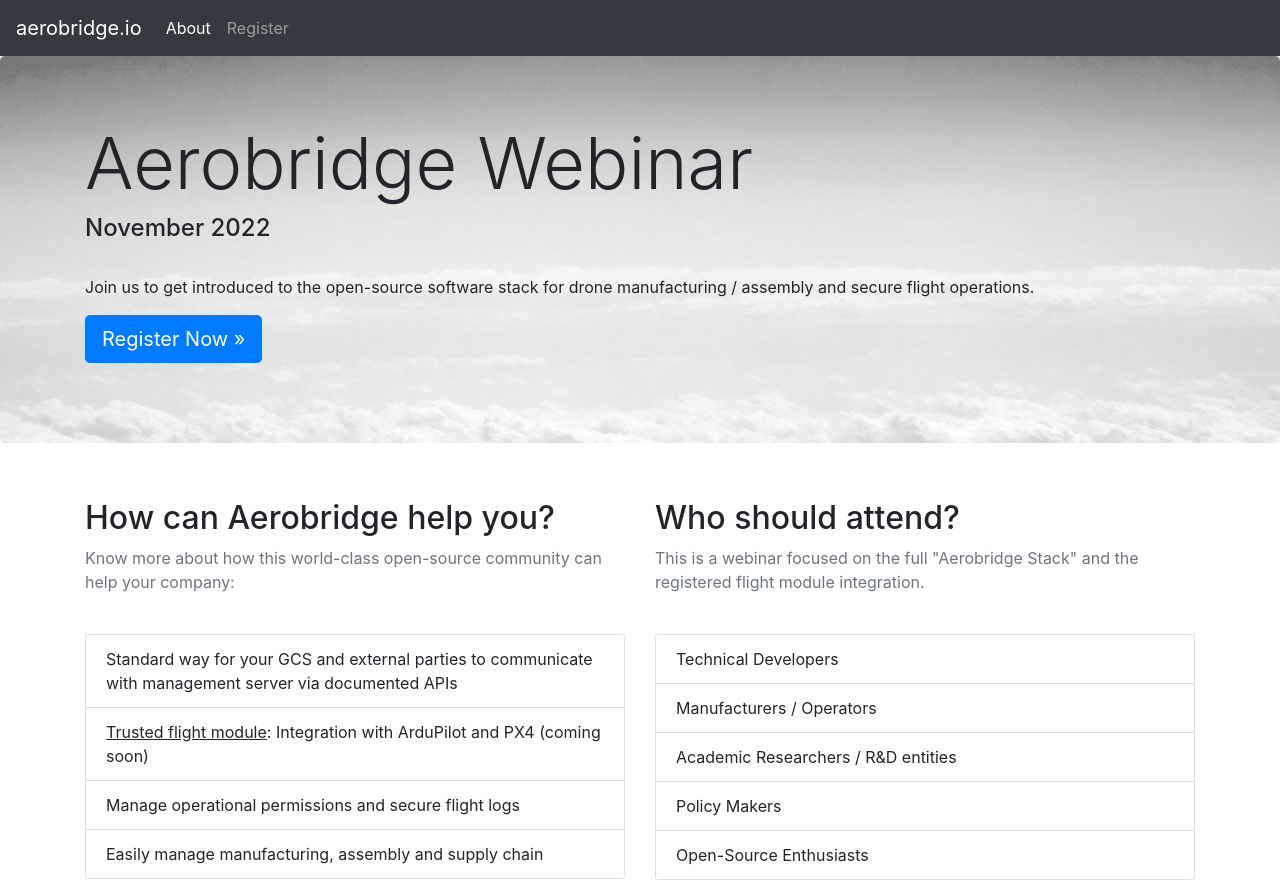
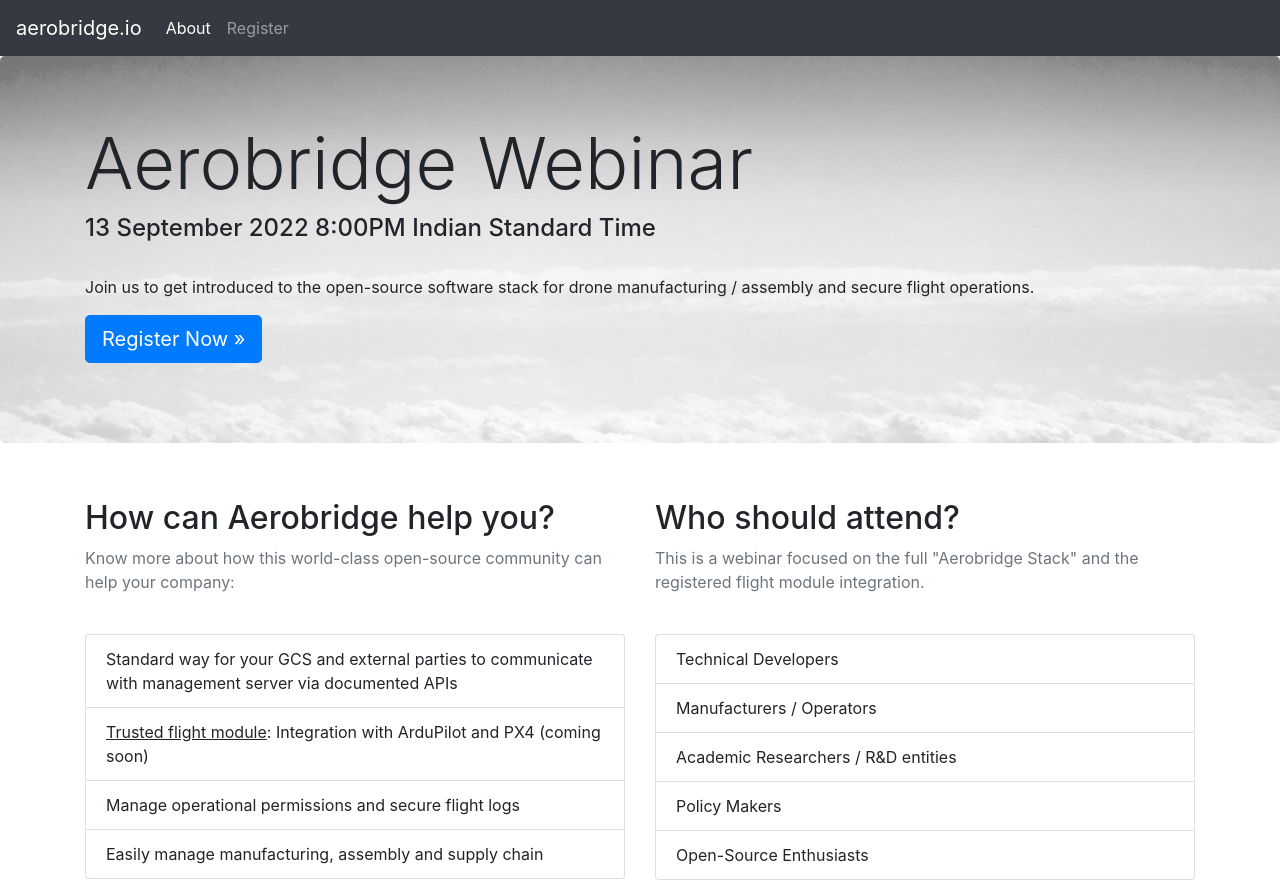
Before and after one commit to openskies-sh/aerobridge-webinar, a plain HTML site: page index.html in a window 1280 px wide. Shown: the top 883 px of the page. Drawn offline with Linux system fonts and the light colour scheme.

Commit message:
Update index.html

```diff
--- a/index.html
+++ b/index.html
@@ -64,7 +64,7 @@
   <div class="jumbotron">
     <div class="container">
       <h1 class="display-3">Aerobridge Webinar</h1>
-      <h4>November 2022</h4><br>
+      <h4>13 September 2022 8:00PM Indian Standard Time</h4><br>
       <p>Join us to get introduced to the open-source software stack for drone manufacturing / assembly and secure flight operations.</p>
       <p><a class="btn btn-primary btn-lg" href="#registration" role="button">Register Now &raquo;</a></p>
     </div>
```
